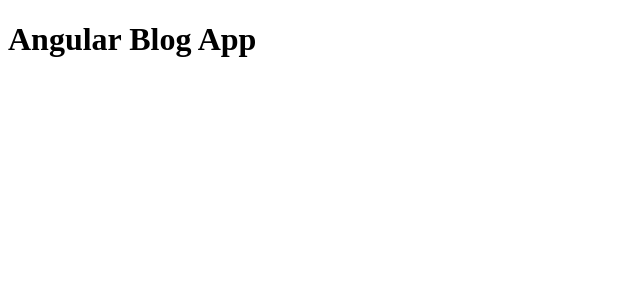
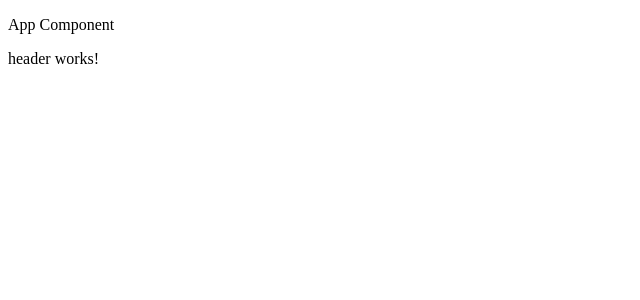
Before and after one commit to martadesinforma/blog-app, an Angular app: page / in a window 1280 px wide. Shown: the top 300 px of the page, without its empty margins (0-640 px from the left). Built offline with nearby package versions, Linux system fonts and the light colour scheme.

Commit message:
update app component

```diff
--- a/src/app/app.component.html
+++ b/src/app/app.component.html
@@ -1 +1,3 @@
-<h1>Angular Blog App</h1>
+<p>App Component</p>
+<app-header></app-header>
+<router-outlet></router-outlet> <!-- le dice que dependiendo de la URL y la ruta en la que te encuentres, renderiza aqui ese componente. El `router-outlet` del `app.component.html` maneja las rutas principales que están declaradas en mi archivo de enrutamiento principal -->
```
